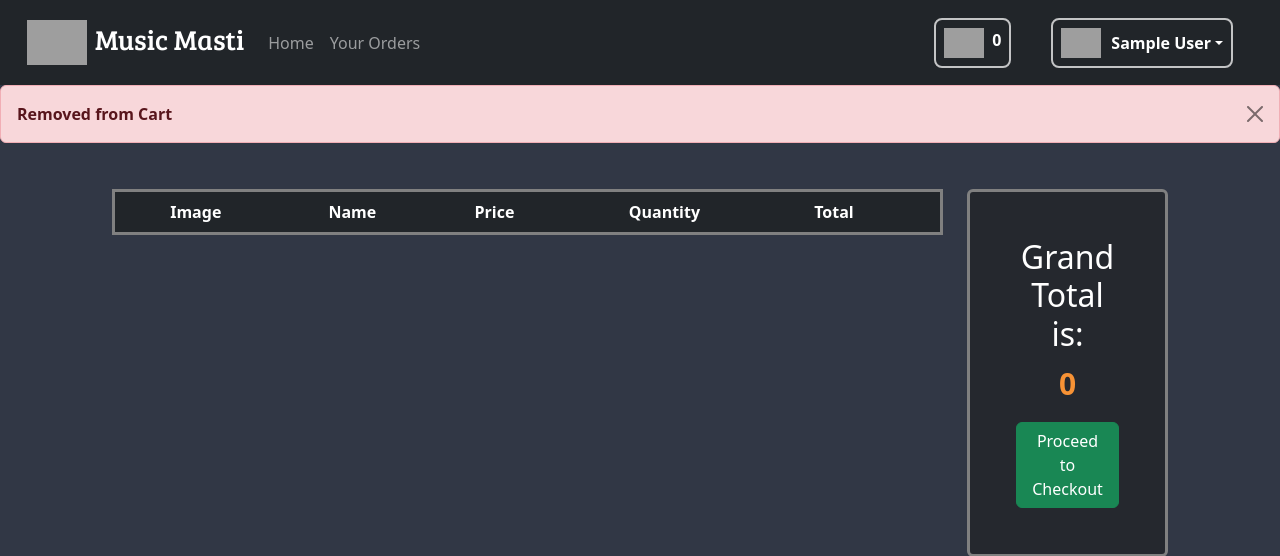
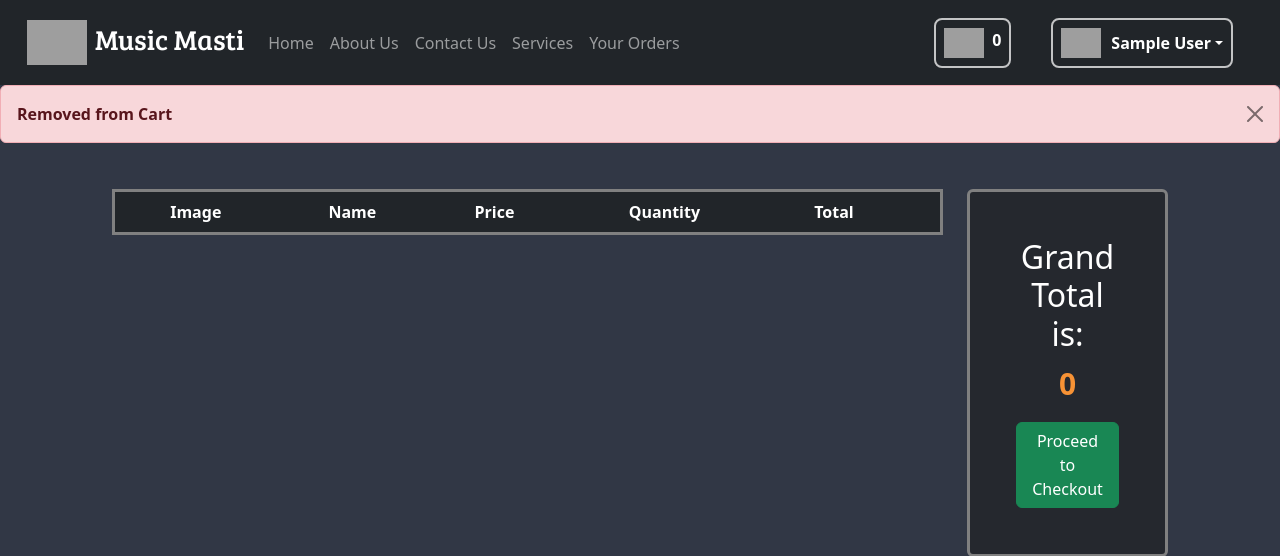
Before and after one commit to P-Pratik/ecommerce-trial, a PHP site: page /cart.php in a window 1280 px wide. Shown: the top 556 px of the page. Run offline with PHP 8.4, Linux system fonts and the light colour scheme; the visitor is signed in with stand-in values (Sample User, id 1); data that the repository does not hold is empty; some web fonts are replaced; grey boxes are pictures that could not be loaded.

Commit message:
Update _nav.php

```diff
--- a/ecom/partials/_nav.php
+++ b/ecom/partials/_nav.php
@@ -19,7 +19,20 @@ $navbarContent = '
             <ul class="navbar-nav me-auto mb-2 mb-lg-0">
                 <li class="nav-item">
                     <a class="nav-link" aria-current="page" href="/ecomweb/welcome.php">Home</a>
-                </li>';
+                </li>
+
+                <li class="nav-item">
+                    <a class="nav-link" aria-current="page" href="/ecomweb/about_us.php">About Us</a>
+                </li>
+
+                <li class="nav-item">
+                    <a class="nav-link" aria-current="page" href="/ecomweb/contact_us.php">Contact Us</a>
+                </li>
+
+                <li class="nav-item">
+                    <a class="nav-link" aria-current="page" href="/ecomweb/services.php">Services</a>
+                </li>
+                ';
 
 if (!$loggedin) {
     $navbarContent .= '
```
